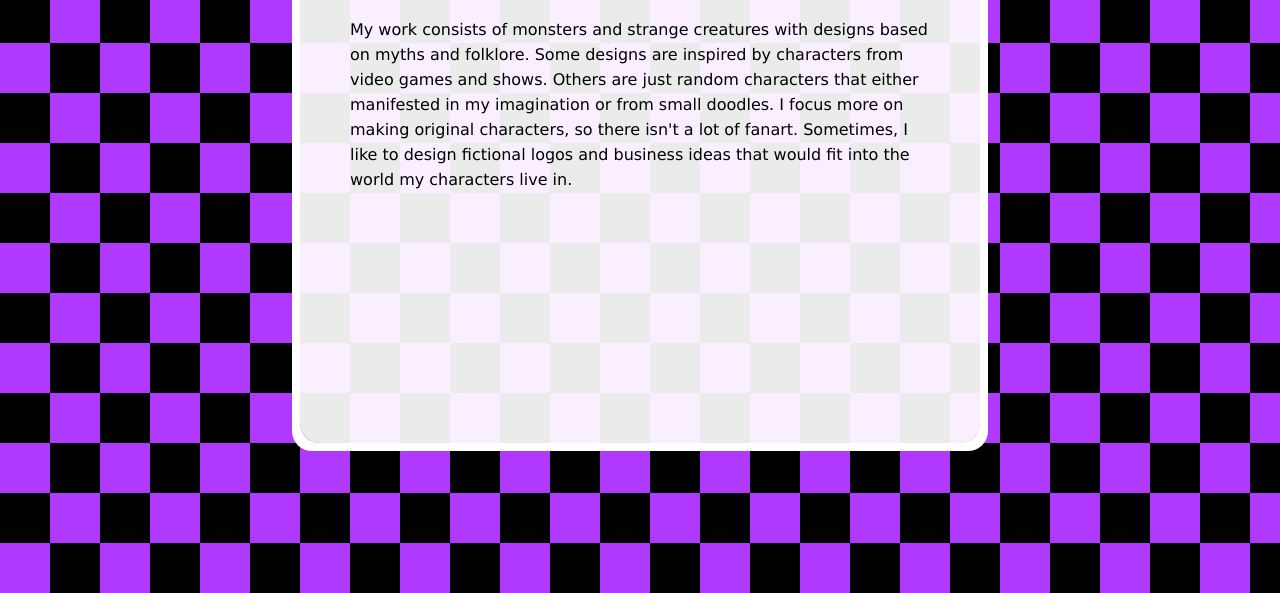
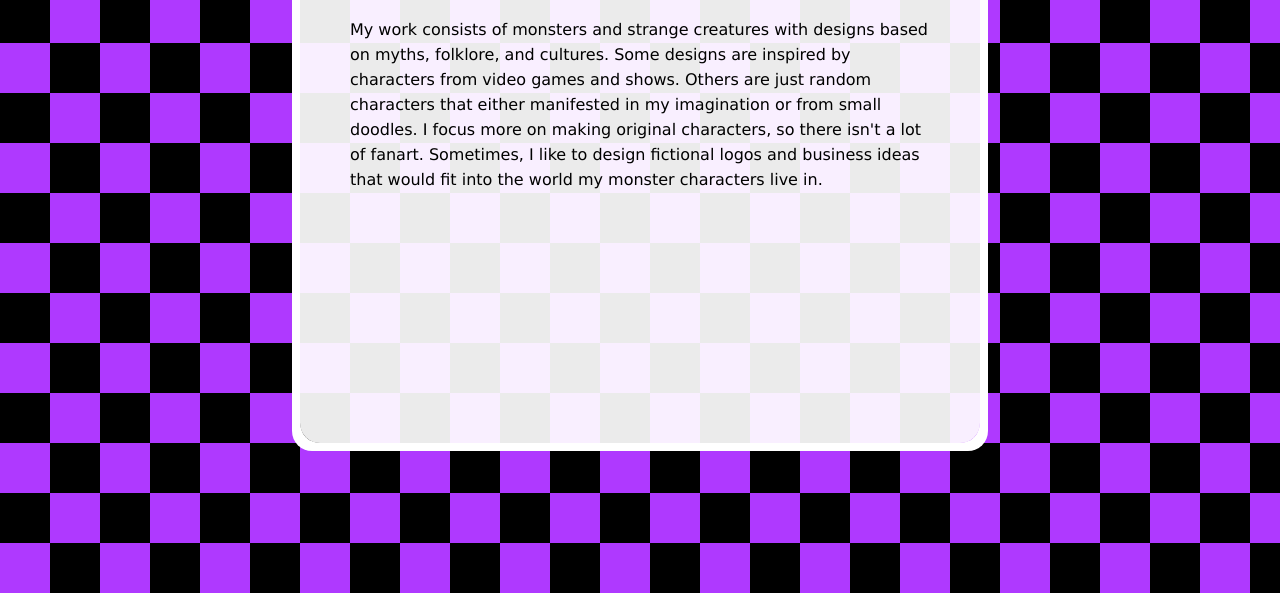
Before and after one commit to Zodamyx/Zodamyx-Portfolio, a plain HTML site: page aboutmywork.html in a window 1280 px wide. Shown: the part 207-800 px from the top of the page. Drawn offline with Linux system fonts and the light colour scheme.

Commit message:
Zodamyx Portfolio

```diff
--- a/aboutmywork.html
+++ b/aboutmywork.html
@@ -45,11 +45,11 @@
         <div>
             <h1>About My Work</h1>
             <section>
-                My work consists of monsters and strange creatures with designs based on myths and folklore.
+                My work consists of monsters and strange creatures with designs based on myths, folklore, and cultures.
                 Some designs are inspired by characters from video games and shows.
                 Others are just random characters that either manifested in my imagination or from small doodles.
                 I focus more on making original characters, so there isn't a lot of fanart.
-                Sometimes, I like to design fictional logos and business ideas that would fit into the world my characters live in.
+                Sometimes, I like to design fictional logos and business ideas that would fit into the world my monster characters live in.
             </section>
         </div>
    </main>
```
Also changed, not shown: aboutme.html (+2 -0 lines).
